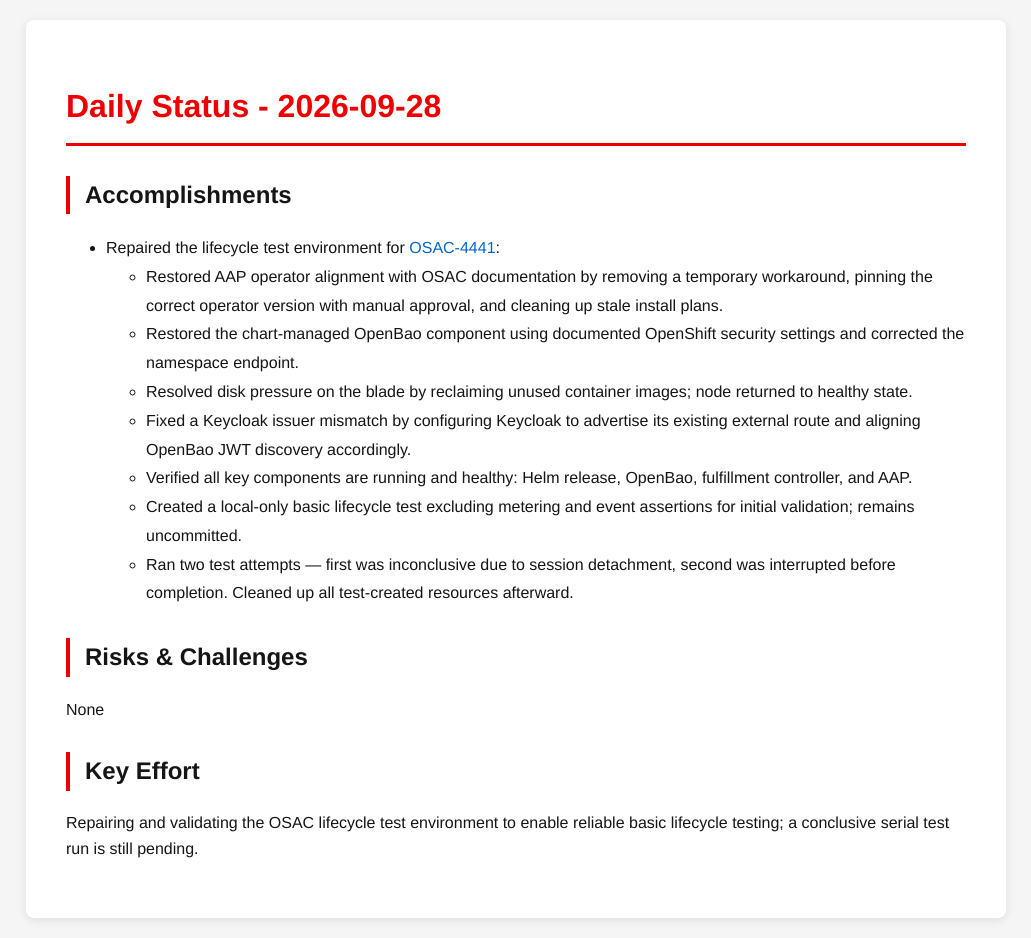
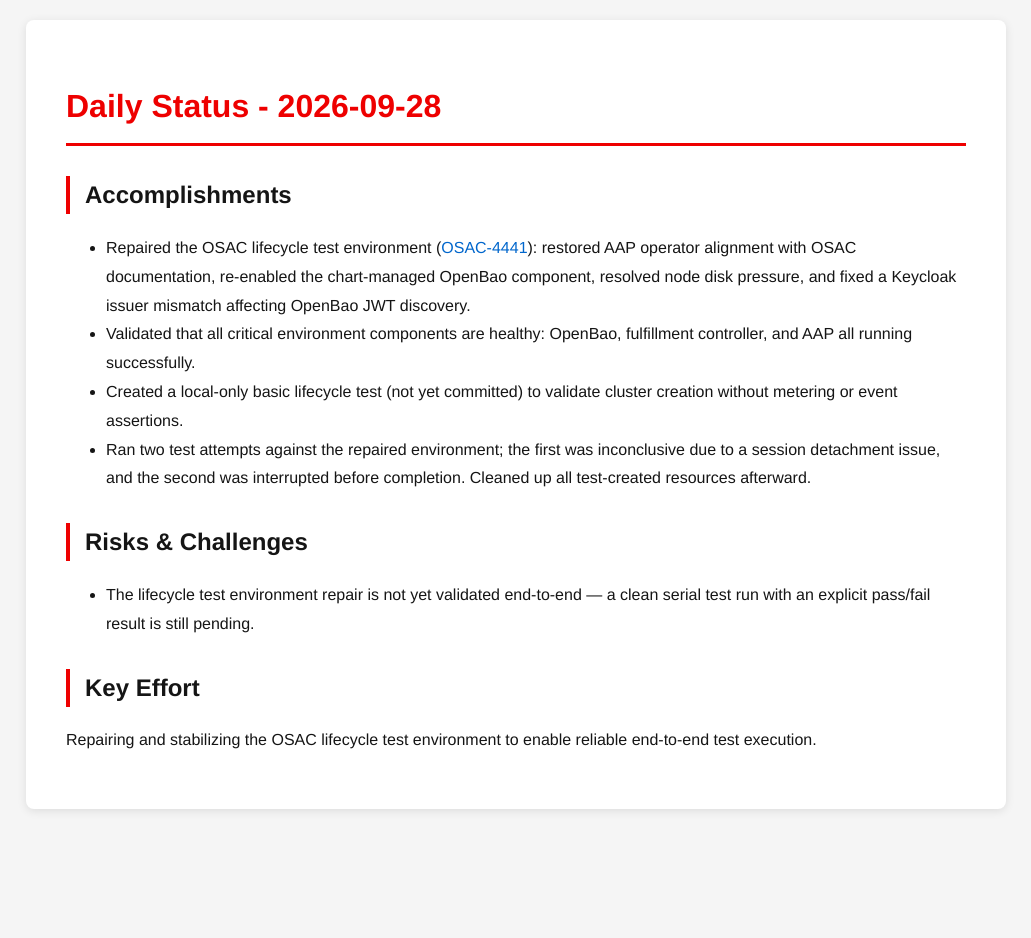
Before and after one commit to tzvatot/daily-status, a Jekyll site: the page built from 2026-09-28.md, in a window 1280 px wide. Shown: the whole page, without its empty margins (124-1155 px from the left). Built offline with Jekyll 4.4.1, drawn with Linux system fonts in a browser that asks for light colours; after the commit the page ends 900 px from its top, so only the background shows below that.

Commit message:
Daily status update - 2026-09-28

```diff
--- a/2026-09-28.md
+++ b/2026-09-28.md
@@ -7,17 +7,13 @@
 # Daily Status - 2026-09-28
 
 ## Accomplishments
-- Repaired the lifecycle test environment for [OSAC-4441](https://redhat.atlassian.net/browse/OSAC-4441):
-  - Restored AAP operator alignment with OSAC documentation by removing a temporary workaround, pinning the correct operator version with manual approval, and cleaning up stale install plans.
-  - Restored the chart-managed OpenBao component using documented OpenShift security settings and corrected the namespace endpoint.
-  - Resolved disk pressure on the blade by reclaiming unused container images; node returned to healthy state.
-  - Fixed a Keycloak issuer mismatch by configuring Keycloak to advertise its existing external route and aligning OpenBao JWT discovery accordingly.
-  - Verified all key components are running and healthy: Helm release, OpenBao, fulfillment controller, and AAP.
-  - Created a local-only basic lifecycle test excluding metering and event assertions for initial validation; remains uncommitted.
-  - Ran two test attempts — first was inconclusive due to session detachment, second was interrupted before completion. Cleaned up all test-created resources afterward.
+- Repaired the OSAC lifecycle test environment ([OSAC-4441](https://redhat.atlassian.net/browse/OSAC-4441)): restored AAP operator alignment with OSAC documentation, re-enabled the chart-managed OpenBao component, resolved node disk pressure, and fixed a Keycloak issuer mismatch affecting OpenBao JWT discovery.
+- Validated that all critical environment components are healthy: OpenBao, fulfillment controller, and AAP all running successfully.
+- Created a local-only basic lifecycle test (not yet committed) to validate cluster creation without metering or event assertions.
+- Ran two test attempts against the repaired environment; the first was inconclusive due to a session detachment issue, and the second was interrupted before completion. Cleaned up all test-created resources afterward.
 
 ## Risks & Challenges
-None
+- The lifecycle test environment repair is not yet validated end-to-end — a clean serial test run with an explicit pass/fail result is still pending.
 
 ## Key Effort
-Repairing and validating the OSAC lifecycle test environment to enable reliable basic lifecycle testing; a conclusive serial test run is still pending.
+Repairing and stabilizing the OSAC lifecycle test environment to enable reliable end-to-end test execution.
```
